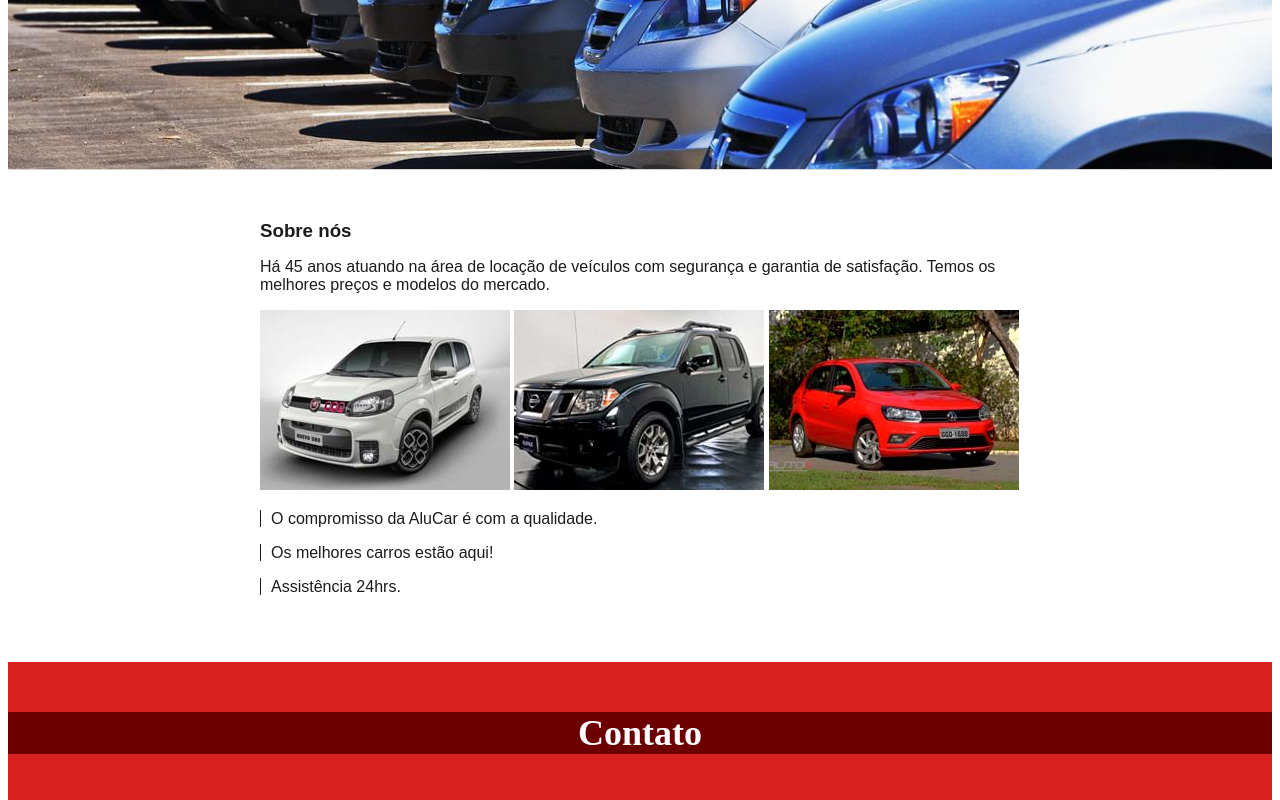
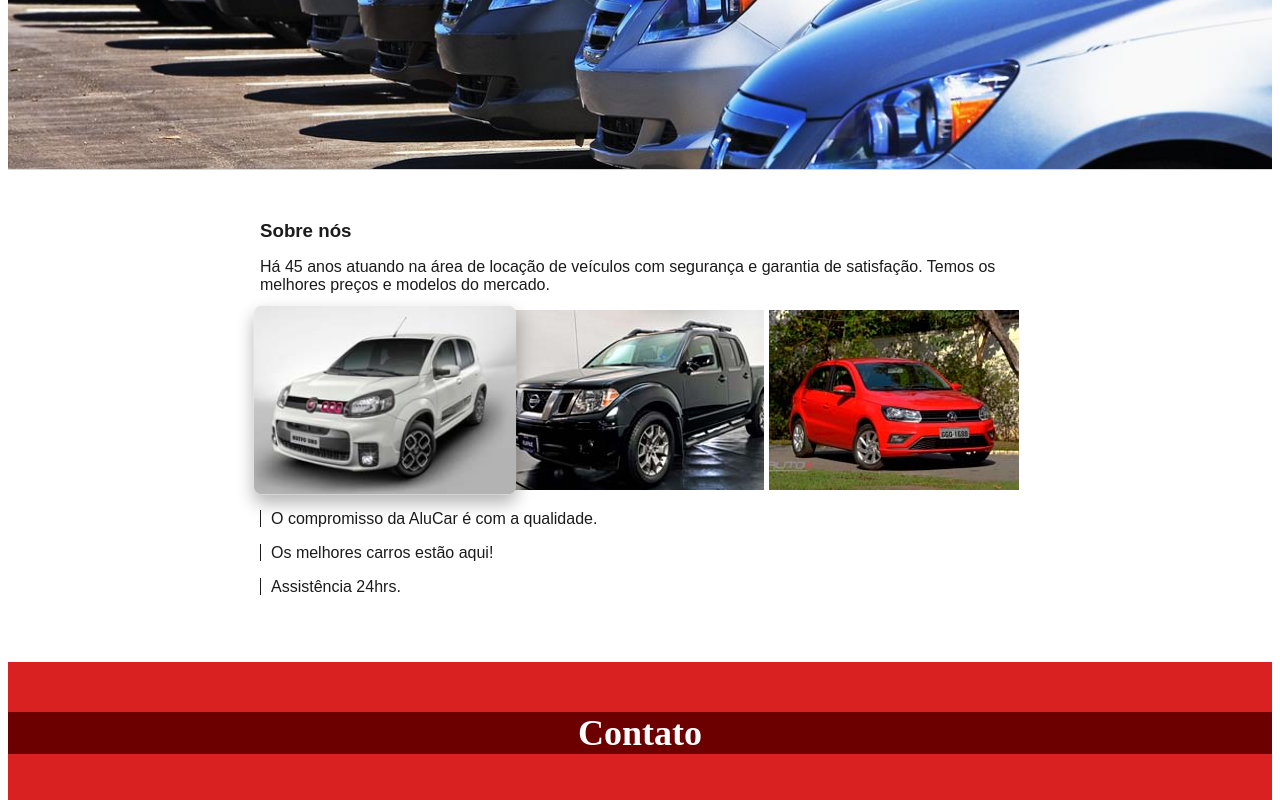
Before and after one commit to DyTwT/Atividade-Formul-rio---AluCar, a plain HTML site: page index.html in a window 1280 px wide. In both pictures the pointer is over the picture 385 px from the left and 805 px from the top of the page. Shown: the part 405-1205 px from the top of the page. Drawn offline with Linux system fonts and the light colour scheme.

Commit message:
Update index.css

```diff
--- a/index.css
+++ b/index.css
@@ -24,6 +24,7 @@ h1, h2 {
 
 /*Capa*/
 .capa{
+  width: 100%;
   min-height: 500px;
   background-image: url(capa.jpg);
   background-size: cover;
@@ -48,6 +49,12 @@ h3 {
   height: 180px;
   object-fit: contain;
   transition: background 0.3s ease, box-shadow 0.3s ease, border-radius 0.3s ease, transform 0.3s ease; /* Adiciona transição suave */
+  cursor: pointer; /* muda o cursor para indicar interação */
+}
+.imagem_carro:hover {
+  transform: scale(1.05); /* aumenta levemente a imagem */
+  box-shadow: 0 8px 16px rgba(0,0,0,0.3); /* adiciona uma sombra */
+  border-radius: 8px; /* opcional: arredonda os cantos */
 }
 .sobre span {
   border-left: 1px solid;
@@ -123,3 +130,4 @@ h3 {
       width: 100%;
     }
   }
+}
```
